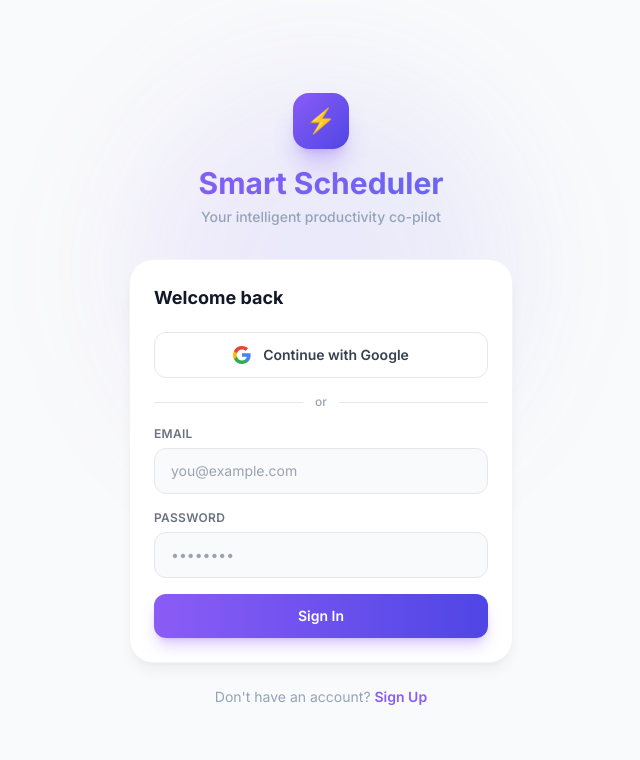
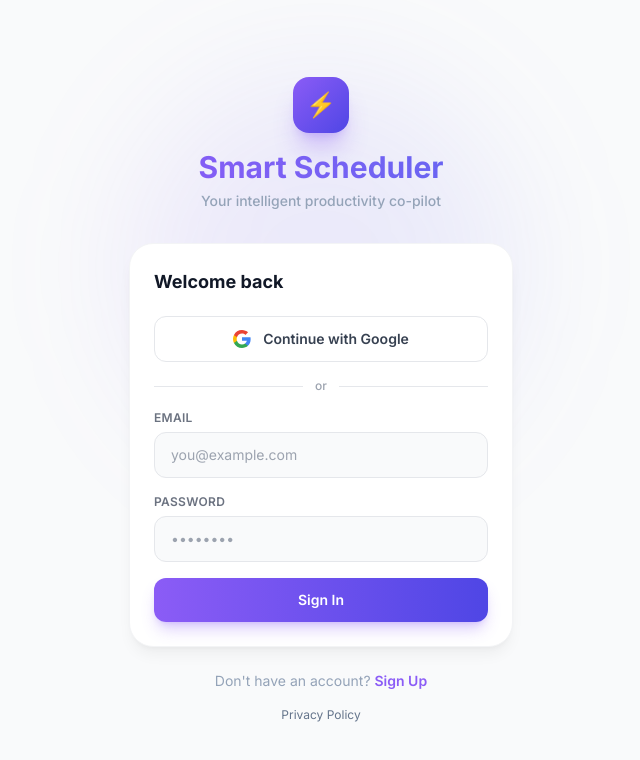
Before and after one commit to joymec19/smart-scheduler, a React (Vite) app: page /login in a window 1280 px wide. Shown: the top 760 px of the page, without its empty margins (319-959 px from the left). Built offline with nearby package versions, Linux system fonts and the light colour scheme; no server answers.

Commit message:
fix: add privacy policy link to login page for public visibility

```diff
--- a/src/pages/Login.jsx
+++ b/src/pages/Login.jsx
@@ -116,6 +116,10 @@ export default function Login() {
           Don&apos;t have an account?{' '}
           <Link to="/signup" className="text-violet-500 dark:text-violet-400 font-semibold hover:text-violet-600 transition-colors">Sign Up</Link>
         </p>
+
+        <p className="text-center text-xs text-slate-500 mt-4">
+          <Link to="/privacy" className="hover:text-slate-300 transition-colors">Privacy Policy</Link>
+        </p>
       </div>
     </div>
   )
```
